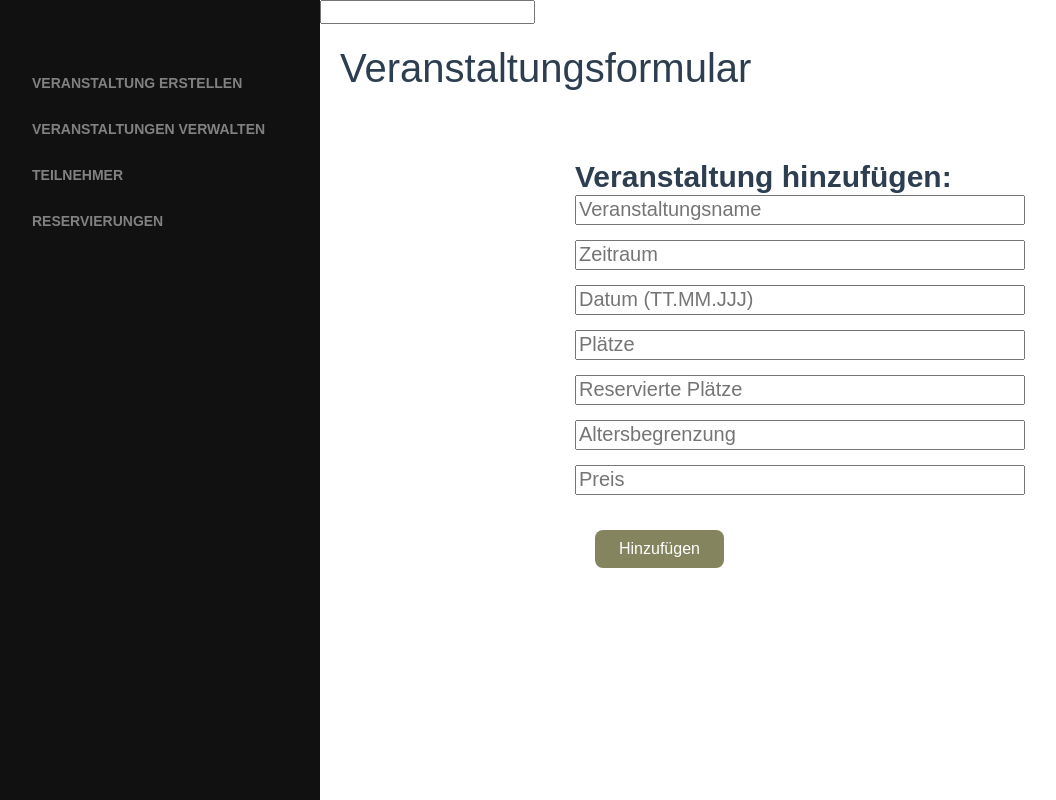
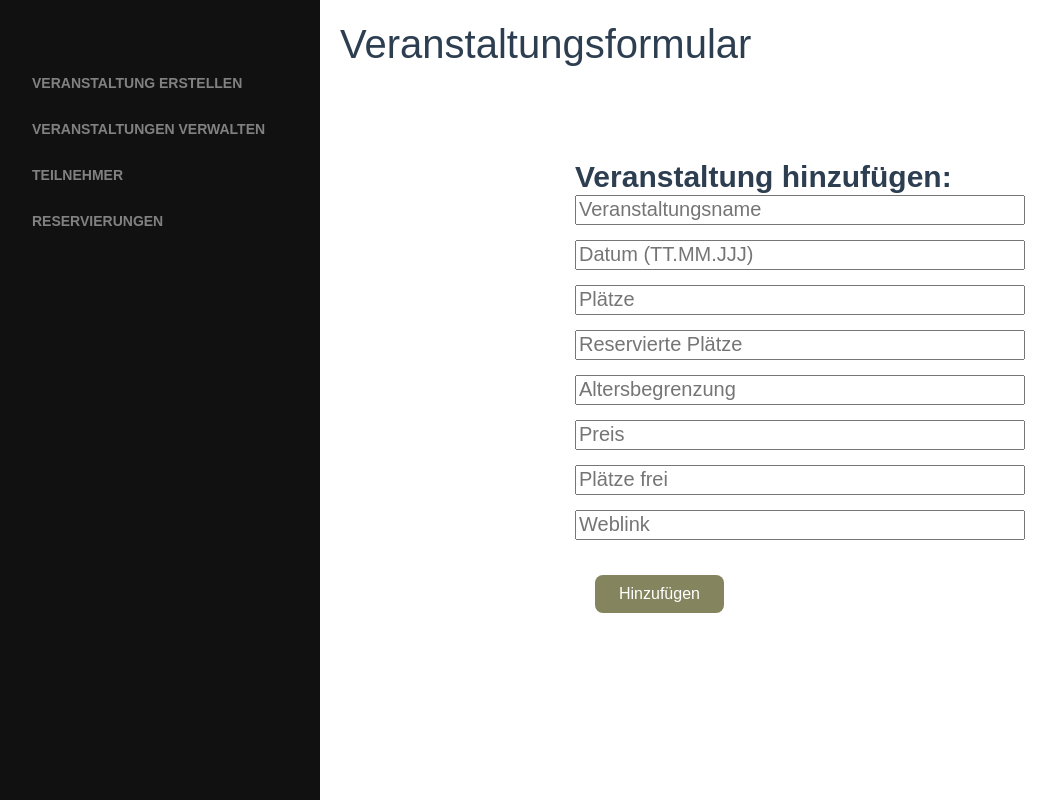
Before and after one commit to digital-bauhaus/Ferienpass-Admin, a Vue app in the folder frontend/: page /#/Veranstaltung in a window 1280 px wide. Shown: the whole page, without its empty margins (0-1056 px from the left). Built offline with nearby package versions, Linux system fonts and the light colour scheme.

Commit message:
POST funktioniertgit add src/components/Veranstaltung.vue

```diff
--- a/frontend/src/components/Veranstaltung.vue
+++ b/frontend/src/components/Veranstaltung.vue
@@ -1,5 +1,5 @@
 </template>
-<template>
+<template xmlns:v-on="http://www.w3.org/1999/xhtml">
     <html>
     <nav>
       <a href="/#/Veranstaltung/" >Veranstaltung erstellen</a>
@@ -8,18 +8,19 @@
       <a href="/#/Reservierung/" >Reservierungen</a>
     </nav>
     <main>
-      <input type="text" v-model="projectName" @change="postProject()"/>
       <h1>Veranstaltungsformular</h1>
-      <form>
+      <form method="post" v-on:submit.prevent="postProject">
             <span class="caption">Veranstaltung hinzufügen:</span> <br/>
-            <input type="text" name="label" placeholder="Veranstaltungsname" required>
-            <input type="text" name="date" placeholder="Zeitraum" required>
-            <input type="text" name="org" placeholder="Datum (TT.MM.JJJ)" required>
-            <input type="text" name="num" placeholder="Plätze" required>
-            <input type="text" name="num" placeholder="Reservierte Plätze" required>
-            <input type="text" name="num" placeholder="Altersbegrenzung" required>
-            <input type="text" name="num" placeholder="Preis" required>
-            <input type="submit" v-on:click="create()" value="Hinzufügen" required>
+            <input type="text" name="label" v-model="projectName" placeholder="Veranstaltungsname" required>
+            <input type="text" name="org" v-model="projectDate" placeholder="Datum (TT.MM.JJJ)" required>
+            <input type="text" name="num" v-model="projectSlots" placeholder="Plätze" required>
+            <input type="text" name="num" v-model="projectSlotsreserved" placeholder="Reservierte Plätze" required>
+            <input type="text" name="num" v-model="projectAge" placeholder="Altersbegrenzung" required>
+            <input type="text" name="num" v-model="projectPrice" placeholder="Preis" required>
+        <input type="text" name="num" v-model="projectSlotsfree" placeholder="Plätze frei" required>
+        <input type="text" name="num" v-model="projectWeblink" placeholder="Weblink" required>
+
+        <input type="submit" value="Hinzufügen">
           </form>
     </main>
     </html>
@@ -45,22 +46,23 @@ export default {
       errors: []
     }
   },
-  postProject () {
-    axios.post('http://localhost:8088/api/createproject', {
-      name: this.projectName,
-      date: this.projectDate,
-      age: this.projectAge,
-      price: this.projectPrice,
-      slots: this.projectSlots,
-      slotsFree: this.projectsSlotsfree,
-      slotsReserved: this.projectsSlotsreserved
-    })
-    .then(response => {})
-    .catch(e => {
-      this.errors.push(e)
-    })
-  },
   methods: {
+    postProject () {
+      var params = new URLSearchParams();
+      params.append('name', this.projectName);
+      params.append('date', this.projectDate);
+      params.append('age', parseInt(this.projectAge));
+      params.append('price', parseInt(this.projectPrice));
+      params.append('slots', parseInt(this.projectSlots));
+      params.append('slotsFree', parseInt(this.projectSlotsfree));
+      params.append('slotsReserved', parseInt(this.projectSlotsreserved));
+      params.append('weblink', this.projectWeblink);
+      axios.post('http://localhost:8088/api/createproject', params)
+      .then(response => {})
+      .catch(e => {
+        this.errors.push(e)
+      })
+    },
     create () {
       alert('Sie haben das Event erstellt');
     }
```
